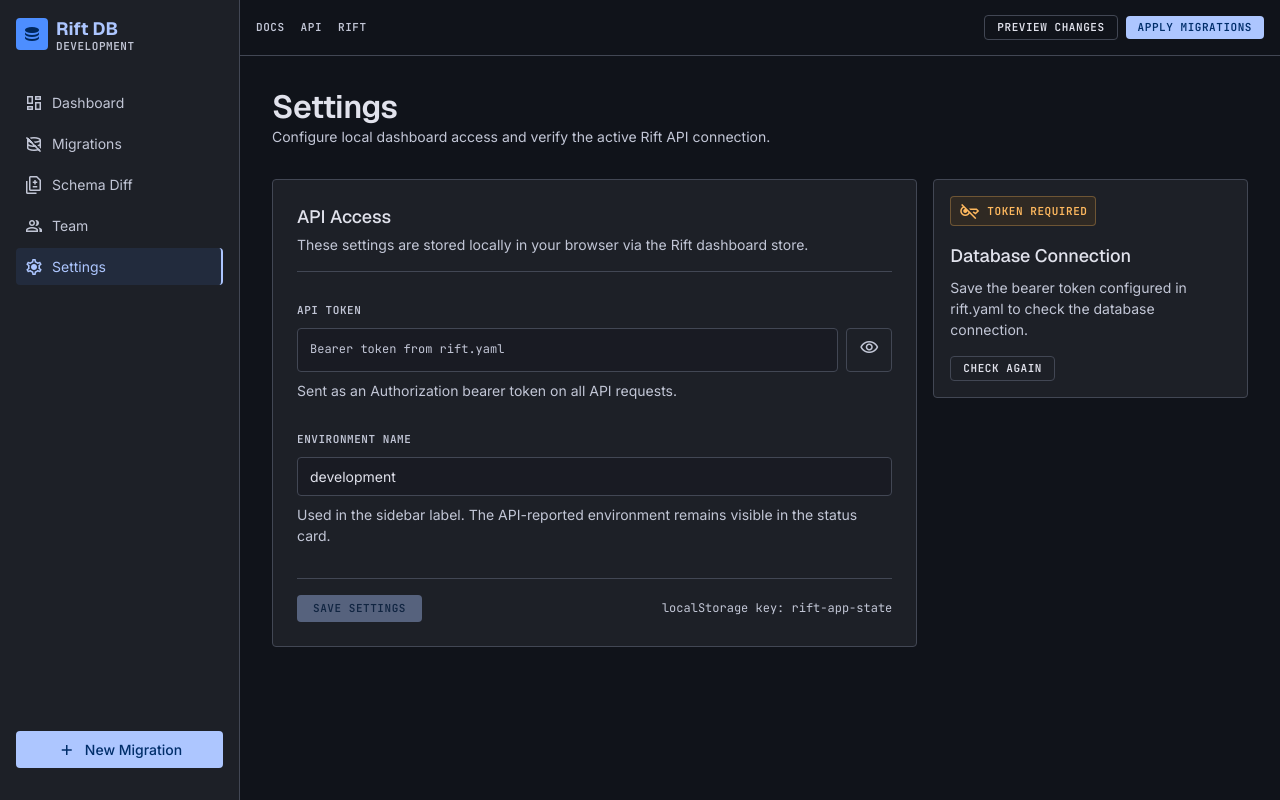
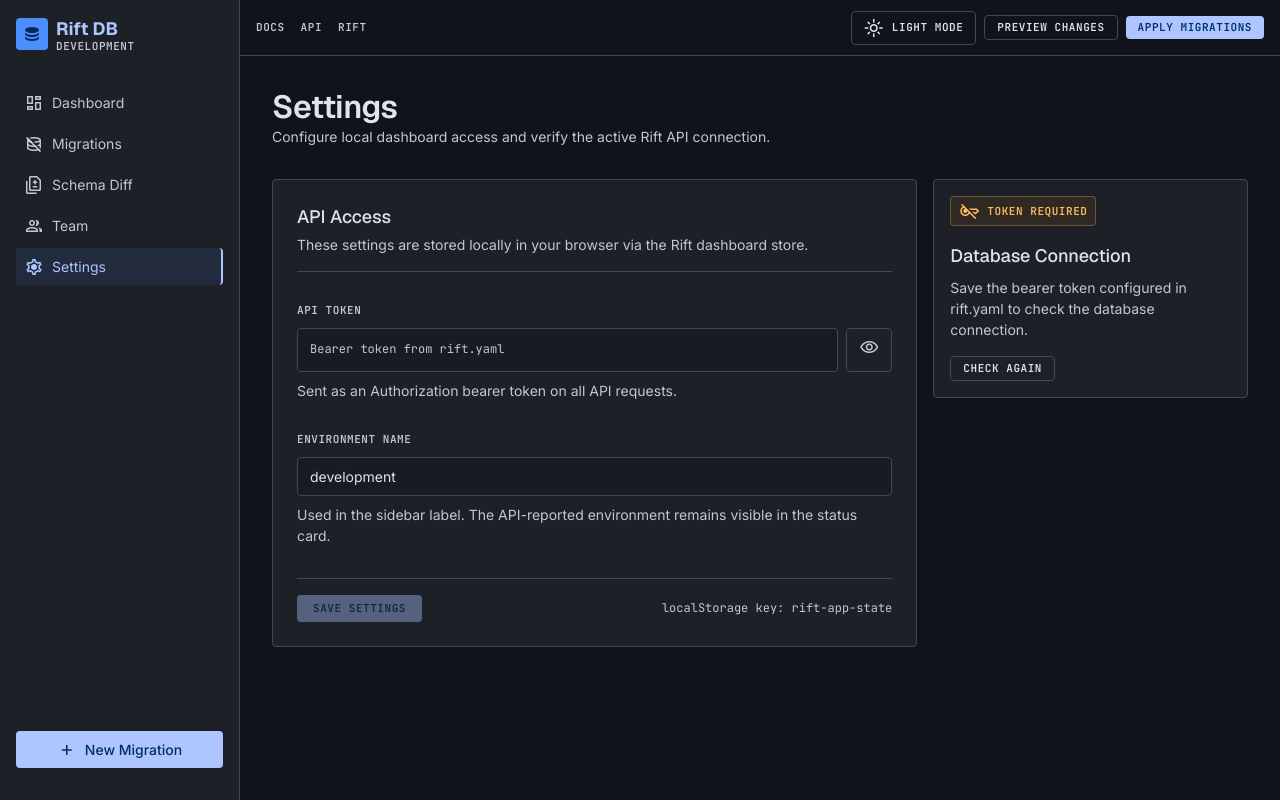
Before and after one commit to fandykun/rift, a React (Vite) app in the folder web/: page /settings in a window 1280 px wide. Built offline with nearby package versions, Linux system fonts and the light colour scheme; no server answers.

Commit message:
feat(web): add persisted theme toggle
- Verified with go test ./...

- Verified with cd web && npm run test

- Verified with cd web && npm run lint

- Verified with cd web && npm run build

- Revert boundary: web theme state, CSS tokens, and app shell toggle

```diff
--- a/web/src/components/AppShell.tsx
+++ b/web/src/components/AppShell.tsx
@@ -1,3 +1,4 @@
+import { useEffect } from 'react'
 import { Link, Outlet, useLocation } from 'react-router-dom'
 import { useAppStore } from '../stores/appStore'
 
@@ -26,8 +27,14 @@ function buildNavItems(pathname: string): NavItem[] {
 
 export function AppShell() {
   const environmentName = useAppStore((state) => state.environmentName)
+  const theme = useAppStore((state) => state.theme)
+  const toggleTheme = useAppStore((state) => state.toggleTheme)
   const { pathname } = useLocation()
   const navItems = buildNavItems(pathname)
+
+  useEffect(() => {
+    document.documentElement.classList.toggle('dark', theme === 'dark')
+  }, [theme])
 
   return (
     <main className="min-h-screen bg-background text-on-surface">
@@ -85,6 +92,15 @@ export function AppShell() {
             <span>Rift</span>
           </div>
           <div className="flex items-center gap-unit-2">
+            <button
+              aria-label={`Switch to ${theme === 'dark' ? 'light' : 'dark'} mode`}
+              className="flex items-center gap-unit-2 rounded border border-outline-variant px-3 py-1.5 font-label-caps text-label-caps uppercase text-on-surface transition-colors hover:bg-surface-variant"
+              type="button"
+              onClick={toggleTheme}
+            >
+              <span className="material-symbols-outlined text-[18px]">{theme === 'dark' ? 'light_mode' : 'dark_mode'}</span>
+              {theme === 'dark' ? 'Light' : 'Dark'} Mode
+            </button>
             <button className="rounded border border-outline-variant px-3 py-1.5 font-label-caps text-label-caps uppercase text-on-surface transition-colors hover:bg-surface-variant">
               Preview Changes
             </button>
--- a/web/src/index.css
+++ b/web/src/index.css
@@ -3,25 +3,124 @@
 @tailwind utilities;
 
 :root {
-  color-scheme: dark;
+  color-scheme: light;
   font-family: Inter, sans-serif;
-  background: #10131a;
-  color: #e1e2ec;
+  background: rgb(var(--color-background));
+  color: rgb(var(--color-on-surface));
   font-synthesis: none;
   text-rendering: optimizeLegibility;
   -webkit-font-smoothing: antialiased;
   -moz-osx-font-smoothing: grayscale;
+
+  --color-background: 248 250 252;
+  --color-surface: 248 250 252;
+  --color-surface-dim: 226 232 240;
+  --color-surface-container-lowest: 255 255 255;
+  --color-surface-container-low: 241 245 249;
+  --color-surface-container: 255 255 255;
+  --color-surface-container-high: 241 245 249;
+  --color-surface-container-highest: 226 232 240;
+  --color-surface-bright: 255 255 255;
+  --color-surface-variant: 226 232 240;
+  --color-on-surface: 15 23 42;
+  --color-on-surface-variant: 71 85 105;
+  --color-on-background: 15 23 42;
+  --color-outline: 100 116 139;
+  --color-outline-variant: 203 213 225;
+  --color-primary: 0 90 194;
+  --color-on-primary: 255 255 255;
+  --color-primary-container: 216 226 255;
+  --color-on-primary-container: 0 26 66;
+  --color-primary-fixed: 216 226 255;
+  --color-primary-fixed-dim: 173 198 255;
+  --color-on-primary-fixed: 0 26 66;
+  --color-on-primary-fixed-variant: 0 67 149;
+  --color-inverse-primary: 173 198 255;
+  --color-surface-tint: 0 90 194;
+  --color-secondary: 0 105 72;
+  --color-on-secondary: 255 255 255;
+  --color-secondary-container: 111 251 190;
+  --color-on-secondary-container: 0 33 19;
+  --color-secondary-fixed: 111 251 190;
+  --color-secondary-fixed-dim: 78 222 163;
+  --color-on-secondary-fixed: 0 33 19;
+  --color-on-secondary-fixed-variant: 0 82 54;
+  --color-tertiary: 141 83 0;
+  --color-on-tertiary: 255 255 255;
+  --color-tertiary-container: 255 221 184;
+  --color-on-tertiary-container: 42 23 0;
+  --color-tertiary-fixed: 255 221 184;
+  --color-tertiary-fixed-dim: 255 185 95;
+  --color-on-tertiary-fixed: 42 23 0;
+  --color-on-tertiary-fixed-variant: 101 62 0;
+  --color-error: 186 26 26;
+  --color-on-error: 255 255 255;
+  --color-error-container: 255 218 214;
+  --color-on-error-container: 65 0 2;
+  --color-inverse-surface: 46 48 56;
+  --color-inverse-on-surface: 225 226 236;
+}
+
+:root.dark {
+  color-scheme: dark;
+  --color-background: 16 19 26;
+  --color-surface: 16 19 26;
+  --color-surface-dim: 16 19 26;
+  --color-surface-container-lowest: 11 14 21;
+  --color-surface-container-low: 25 27 35;
+  --color-surface-container: 29 32 39;
+  --color-surface-container-high: 39 42 49;
+  --color-surface-container-highest: 50 53 60;
+  --color-surface-bright: 54 57 65;
+  --color-surface-variant: 50 53 60;
+  --color-on-surface: 225 226 236;
+  --color-on-surface-variant: 194 198 214;
+  --color-on-background: 225 226 236;
+  --color-outline: 140 144 159;
+  --color-outline-variant: 66 71 84;
+  --color-primary: 173 198 255;
+  --color-on-primary: 0 46 106;
+  --color-primary-container: 77 142 255;
+  --color-on-primary-container: 0 40 93;
+  --color-primary-fixed: 216 226 255;
+  --color-primary-fixed-dim: 173 198 255;
+  --color-on-primary-fixed: 0 26 66;
+  --color-on-primary-fixed-variant: 0 67 149;
+  --color-inverse-primary: 0 90 194;
+  --color-surface-tint: 173 198 255;
+  --color-secondary: 78 222 163;
+  --color-on-secondary: 0 56 36;
+  --color-secondary-container: 0 165 114;
+  --color-on-secondary-container: 0 49 31;
+  --color-secondary-fixed: 111 251 190;
+  --color-secondary-fixed-dim: 78 222 163;
+  --color-on-secondary-fixed: 0 33 19;
+  --color-on-secondary-fixed-variant: 0 82 54;
+  --color-tertiary: 255 185 95;
+  --color-on-tertiary: 71 42 0;
+  --color-tertiary-container: 202 129 0;
+  --color-on-tertiary-container: 62 36 0;
+  --color-tertiary-fixed: 255 221 184;
+  --color-tertiary-fixed-dim: 255 185 95;
+  --color-on-tertiary-fixed: 42 23 0;
+  --color-on-tertiary-fixed-variant: 101 62 0;
+  --color-error: 255 180 171;
+  --color-on-error: 105 0 5;
+  --color-error-container: 147 0 10;
+  --color-on-error-container: 255 218 214;
+  --color-inverse-surface: 225 226 236;
+  --color-inverse-on-surface: 46 48 56;
 }
 
 html {
   min-height: 100%;
-  background: #10131a;
+  background: rgb(var(--color-background));
 }
 
 body {
   min-height: 100vh;
   margin: 0;
-  background: #10131a;
+  background: rgb(var(--color-background));
 }
 
 #root {
--- a/web/src/stores/appStore.ts
+++ b/web/src/stores/appStore.ts
@@ -4,9 +4,11 @@ import { persist } from 'zustand/middleware'
 type AppState = {
   apiToken: string
   environmentName: string
+  theme: 'light' | 'dark'
   sidebarOpen: boolean
   setApiToken: (apiToken: string) => void
   setEnvironmentName: (environmentName: string) => void
+  toggleTheme: () => void
   setSidebarOpen: (sidebarOpen: boolean) => void
 }
 
@@ -15,9 +17,11 @@ export const useAppStore = create<AppState>()(
     (set) => ({
       apiToken: '',
       environmentName: 'development',
+      theme: 'dark',
       sidebarOpen: false,
       setApiToken: (apiToken) => set({ apiToken }),
       setEnvironmentName: (environmentName) => set({ environmentName }),
+      toggleTheme: () => set((state) => ({ theme: state.theme === 'dark' ? 'light' : 'dark' })),
       setSidebarOpen: (sidebarOpen) => set({ sidebarOpen }),
     }),
     { name: 'rift-app-state' },
--- a/web/tailwind.config.ts
+++ b/web/tailwind.config.ts
@@ -8,53 +8,53 @@ export default {
   theme: {
     extend: {
       colors: {
-        background: '#10131a',
-        surface: '#10131a',
-        'surface-dim': '#10131a',
-        'surface-container-lowest': '#0b0e15',
-        'surface-container-low': '#191b23',
-        'surface-container': '#1d2027',
-        'surface-container-high': '#272a31',
-        'surface-container-highest': '#32353c',
-        'surface-bright': '#363941',
-        'surface-variant': '#32353c',
-        'on-surface': '#e1e2ec',
-        'on-surface-variant': '#c2c6d6',
-        'on-background': '#e1e2ec',
-        outline: '#8c909f',
-        'outline-variant': '#424754',
-        primary: '#adc6ff',
-        'on-primary': '#002e6a',
-        'primary-container': '#4d8eff',
-        'on-primary-container': '#00285d',
-        'primary-fixed': '#d8e2ff',
-        'primary-fixed-dim': '#adc6ff',
-        'on-primary-fixed': '#001a42',
-        'on-primary-fixed-variant': '#004395',
-        'inverse-primary': '#005ac2',
-        'surface-tint': '#adc6ff',
-        secondary: '#4edea3',
-        'on-secondary': '#003824',
-        'secondary-container': '#00a572',
-        'on-secondary-container': '#00311f',
-        'secondary-fixed': '#6ffbbe',
-        'secondary-fixed-dim': '#4edea3',
-        'on-secondary-fixed': '#002113',
-        'on-secondary-fixed-variant': '#005236',
-        tertiary: '#ffb95f',
-        'on-tertiary': '#472a00',
-        'tertiary-container': '#ca8100',
-        'on-tertiary-container': '#3e2400',
-        'tertiary-fixed': '#ffddb8',
-        'tertiary-fixed-dim': '#ffb95f',
-        'on-tertiary-fixed': '#2a1700',
-        'on-tertiary-fixed-variant': '#653e00',
-        error: '#ffb4ab',
-        'on-error': '#690005',
-        'error-container': '#93000a',
-        'on-error-container': '#ffdad6',
-        'inverse-surface': '#e1e2ec',
-        'inverse-on-surface': '#2e3038',
+        background: 'rgb(var(--color-background) / <alpha-value>)',
+        surface: 'rgb(var(--color-surface) / <alpha-value>)',
+        'surface-dim': 'rgb(var(--color-surface-dim) / <alpha-value>)',
+        'surface-container-lowest': 'rgb(var(--color-surface-container-lowest) / <alpha-value>)',
+        'surface-container-low': 'rgb(var(--color-surface-container-low) / <alpha-value>)',
+        'surface-container': 'rgb(var(--color-surface-container) / <alpha-value>)',
+        'surface-container-high': 'rgb(var(--color-surface-container-high) / <alpha-value>)',
+        'surface-container-highest': 'rgb(var(--color-surface-container-highest) / <alpha-value>)',
+        'surface-bright': 'rgb(var(--color-surface-bright) / <alpha-value>)',
+        'surface-variant': 'rgb(var(--color-surface-variant) / <alpha-value>)',
+        'on-surface': 'rgb(var(--color-on-surface) / <alpha-value>)',
+        'on-surface-variant': 'rgb(var(--color-on-surface-variant) / <alpha-value>)',
+        'on-background': 'rgb(var(--color-on-background) / <alpha-value>)',
+        outline: 'rgb(var(--color-outline) / <alpha-value>)',
+        'outline-variant': 'rgb(var(--color-outline-variant) / <alpha-value>)',
+        primary: 'rgb(var(--color-primary) / <alpha-value>)',
+        'on-primary': 'rgb(var(--color-on-primary) / <alpha-value>)',
+        'primary-container': 'rgb(var(--color-primary-container) / <alpha-value>)',
+        'on-primary-container': 'rgb(var(--color-on-primary-container) / <alpha-value>)',
+        'primary-fixed': 'rgb(var(--color-primary-fixed) / <alpha-value>)',
+        'primary-fixed-dim': 'rgb(var(--color-primary-fixed-dim) / <alpha-value>)',
+        'on-primary-fixed': 'rgb(var(--color-on-primary-fixed) / <alpha-value>)',
+        'on-primary-fixed-variant': 'rgb(var(--color-on-primary-fixed-variant) / <alpha-value>)',
+        'inverse-primary': 'rgb(var(--color-inverse-primary) / <alpha-value>)',
+        'surface-tint': 'rgb(var(--color-surface-tint) / <alpha-value>)',
+        secondary: 'rgb(var(--color-secondary) / <alpha-value>)',
+        'on-secondary': 'rgb(var(--color-on-secondary) / <alpha-value>)',
+        'secondary-container': 'rgb(var(--color-secondary-container) / <alpha-value>)',
+        'on-secondary-container': 'rgb(var(--color-on-secondary-container) / <alpha-value>)',
+        'secondary-fixed': 'rgb(var(--color-secondary-fixed) / <alpha-value>)',
+        'secondary-fixed-dim': 'rgb(var(--color-secondary-fixed-dim) / <alpha-value>)',
+        'on-secondary-fixed': 'rgb(var(--color-on-secondary-fixed) / <alpha-value>)',
+        'on-secondary-fixed-variant': 'rgb(var(--color-on-secondary-fixed-variant) / <alpha-value>)',
+        tertiary: 'rgb(var(--color-tertiary) / <alpha-value>)',
+        'on-tertiary': 'rgb(var(--color-on-tertiary) / <alpha-value>)',
+        'tertiary-container': 'rgb(var(--color-tertiary-container) / <alpha-value>)',
+        'on-tertiary-container': 'rgb(var(--color-on-tertiary-container) / <alpha-value>)',
+        'tertiary-fixed': 'rgb(var(--color-tertiary-fixed) / <alpha-value>)',
+        'tertiary-fixed-dim': 'rgb(var(--color-tertiary-fixed-dim) / <alpha-value>)',
+        'on-tertiary-fixed': 'rgb(var(--color-on-tertiary-fixed) / <alpha-value>)',
+        'on-tertiary-fixed-variant': 'rgb(var(--color-on-tertiary-fixed-variant) / <alpha-value>)',
+        error: 'rgb(var(--color-error) / <alpha-value>)',
+        'on-error': 'rgb(var(--color-on-error) / <alpha-value>)',
+        'error-container': 'rgb(var(--color-error-container) / <alpha-value>)',
+        'on-error-container': 'rgb(var(--color-on-error-container) / <alpha-value>)',
+        'inverse-surface': 'rgb(var(--color-inverse-surface) / <alpha-value>)',
+        'inverse-on-surface': 'rgb(var(--color-inverse-on-surface) / <alpha-value>)',
       },
       borderRadius: {
         sm: '0.125rem',
```
Also changed, not shown: 1 other file (tests, documents, lock files or other folders).
